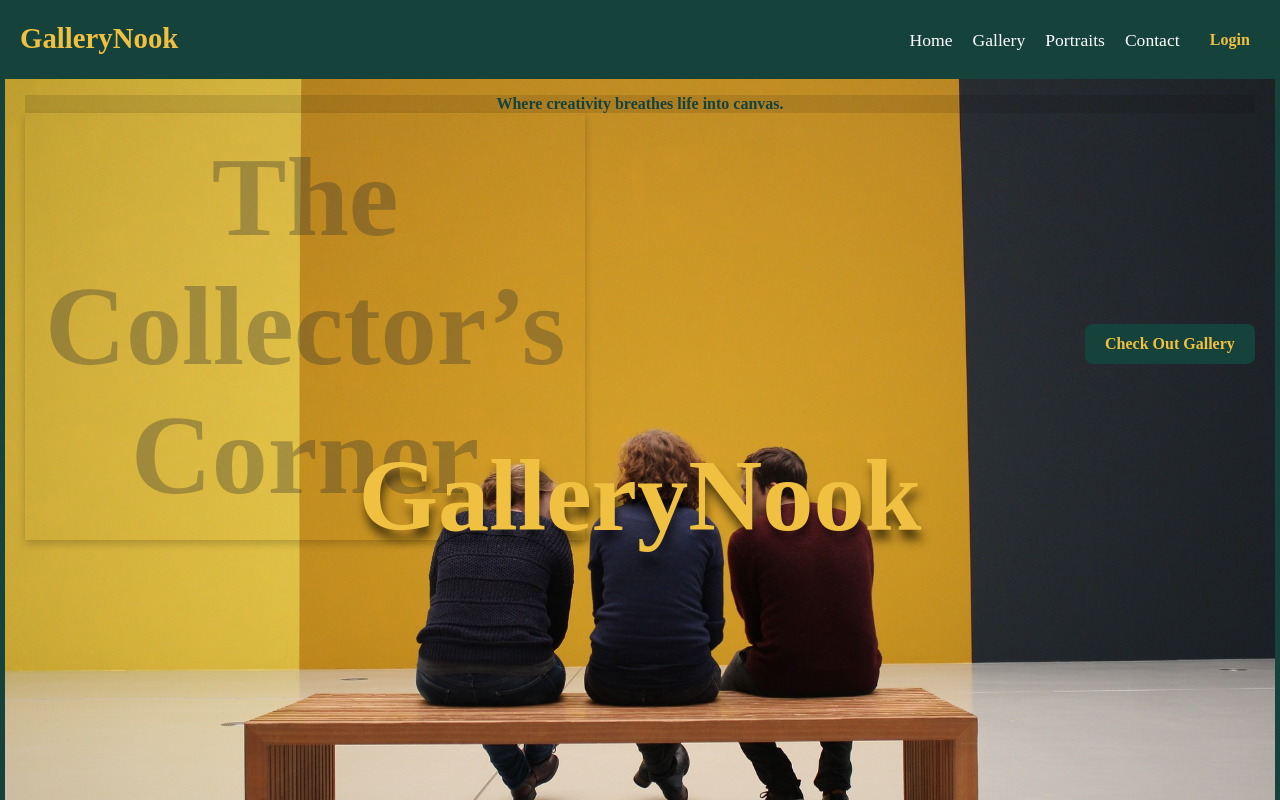
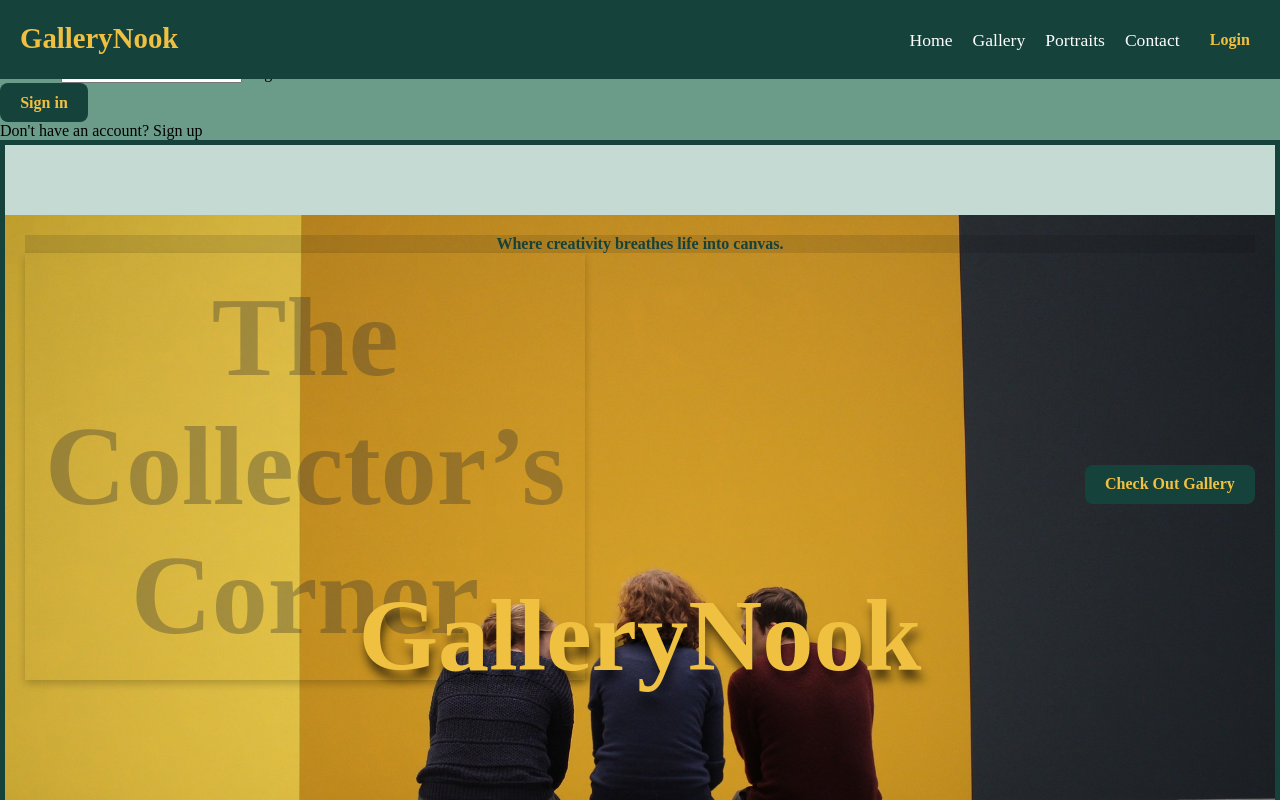
Before and after one commit to Dev-Mfundo/GalleryNook, a React (Vite) app: page / in a window 1280 px wide. Shown: the top 800 px of the page. Built offline with nearby package versions, Linux system fonts and the light colour scheme.

Commit message:
AuthUser component without style not connected yet

```diff
--- a/src/App.jsx
+++ b/src/App.jsx
@@ -1,4 +1,5 @@
 import './App.css'
+import AuthUser from './components/AuthUser';
 import Contact from './components/Contact';
 import Gallery from './components/Gallery';
 import Hero from './components/Hero';
@@ -6,10 +7,12 @@ import Portrait from './components/Portrait';
 import Footer from './Footer';
 import Header from './Header';
 
+
 const App =()=>{
   return(
     <div className='container'>
         <Header/>
+        <AuthUser/>
       <main>
         <Hero/>
         <Gallery/>
--- /dev/null
+++ b/src/components/AuthUser.jsx
@@ -0,0 +1,90 @@
+import { useState } from "react";
+
+function AuthUser() {
+  const [currentForm, setCurrentForm] = useState("signIn");
+
+  const switchToSignUp = () => {
+    setCurrentForm("signUp");
+  };
+
+  const switchToSignIn = () => {
+    setCurrentForm("signIn");
+  };
+
+  const switchToForgotPassword = () => {
+    setCurrentForm("forgotPassword");
+  };
+    //NB LOADER B4 DB-CONNECT
+  return (
+    <div className="auth-page">
+      <div className="form-container">
+        {currentForm === "signIn" && (
+          <>
+            <h2>Welcome Back</h2>
+            <p id="response">Sign in to continue your journey to finding the perfect home.</p>
+            <div id="loader" className="loader"></div>
+            <form id="signInForm">
+              <div className="input-group">
+                <label htmlFor="email">Email Address</label>
+                <input type="email" id="email" name="email" autoComplete="on" required />
+              </div>
+              <div className="input-group">
+                <label htmlFor="password">Password</label>
+                <input type="password" id="password" name="password" autoComplete="on" required />
+                <a href="#" onClick={switchToForgotPassword}>Forgotten Password?</a>
+              </div>
+              <button type="submit" className="auth-btn">Sign in</button>
+            </form>
+            <p className="switch-auth">Don&apos;t have an account? <a href="#" onClick={switchToSignUp}>Sign up</a></p>
+          </>
+        )}
+
+        {currentForm === "signUp" && (
+          <>
+            <h2>Create Your Account</h2>
+            <p id="response">Join us and start your journey to homeownership.</p>
+            <div id="loader" className="loader"></div>
+            <form id="signUpForm">
+              <div className="input-group">
+                <label htmlFor="name">Full Name</label>
+                <input type="text" id="full-name" name="name" autoComplete="on" required />
+              </div>
+              <div className="input-group">
+                <label htmlFor="email">Email Address</label>
+                <input type="email" id="email" name="email" autoComplete="on" required />
+              </div>
+              <div className="input-group">
+                <label htmlFor="password">Password</label>
+                <input type="password" id="password" name="password" autoComplete="on" required />
+              </div>
+              <div className="input-group">
+                <label htmlFor="confirm-password">Confirm Password</label>
+                <input type="password" id="confirm-password" name="confirm-password" autoComplete="on" required />
+              </div>
+              <button type="submit" className="auth-btn">Sign up</button>
+            </form>
+            <p className="switch-auth">Already have an account? <a href="#" onClick={switchToSignIn}>Sign in</a></p>
+          </>
+        )}
+
+        {currentForm === "forgotPassword" && (
+          <>
+            <h2>Forgot Your Password?</h2>
+            <p id="response">Please input the email you signed up with so we can send you a link to reset your password.</p>
+            <div id="loader" className="loader"></div>
+            <form id="forgotPasswordForm">
+              <div className="input-group">
+                <label htmlFor="email">Your Email</label>
+                <input type="email" id="email" name="email" required />
+              </div>
+              <button type="submit" className="auth-btn">Submit</button>
+            </form>
+            <p className="switch-auth"><a href="#" onClick={switchToSignIn}>Return to Sign In</a></p>
+          </>
+        )}
+      </div>
+    </div>
+  );
+}
+
+export default AuthUser;
```
